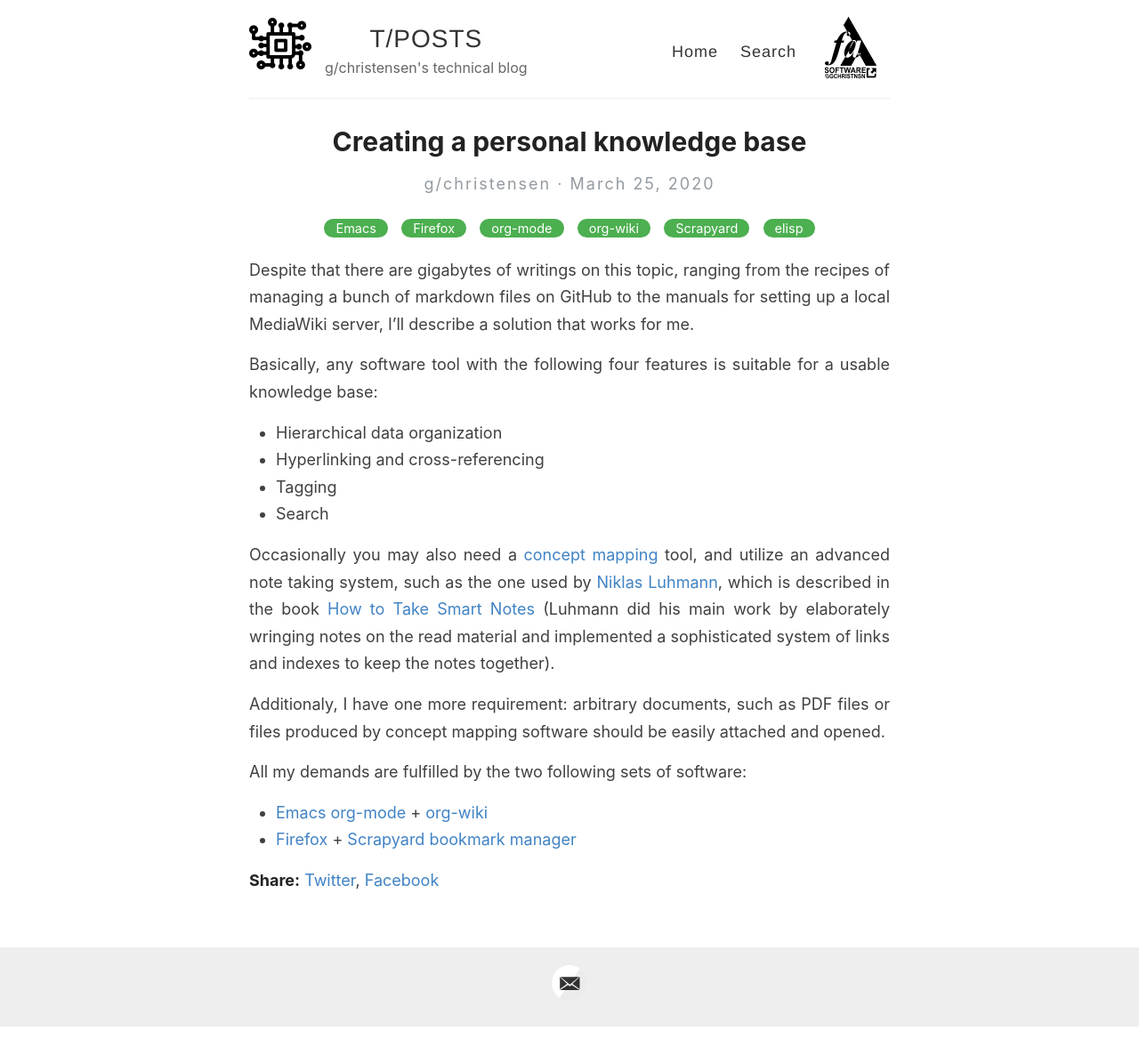
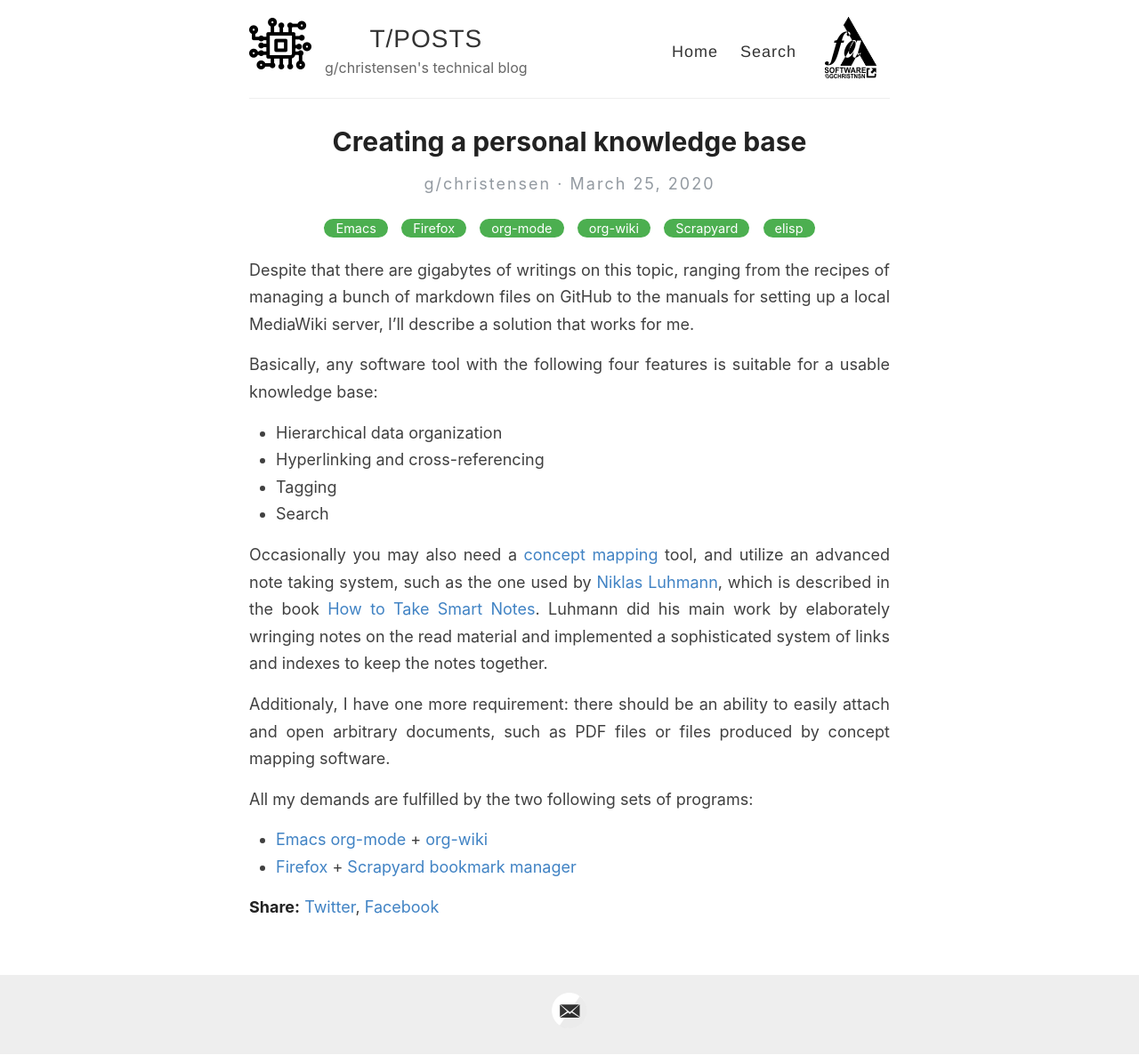
Before and after one commit to GChristensen/posts, a Jekyll site: the page built from _posts/2020-03-25-creating-personal-knowledge-base.md, in a window 1280 px wide. Shown: the whole page at 89% size. Built offline with Jekyll 4.4.1, drawn with Linux system fonts in a browser that asks for light colours; before the commit the page ends 1155 px from its top, so only the background shows below that.

Commit message:
Update 2020-03-25-creating-personal-knowledge-base.md

```diff
--- a/_posts/2020-03-25-creating-personal-knowledge-base.md
+++ b/_posts/2020-03-25-creating-personal-knowledge-base.md
@@ -19,15 +19,15 @@
 
 Occasionally you may also need a [concept mapping](https://en.wikipedia.org/wiki/Concept_map) tool, and utilize an
 advanced note taking system, such as the one used by [Niklas Luhmann](https://en.wikipedia.org/wiki/Niklas_Luhmann),
-which is described in the book [How to Take Smart Notes](https://www.goodreads.com/en/book/show/34507927) (Luhmann did his
+which is described in the book [How to Take Smart Notes](https://www.goodreads.com/en/book/show/34507927). Luhmann did his
 main work by elaborately wringing notes on the read material and implemented
-a sophisticated system of links and indexes to keep the notes together).
+a sophisticated system of links and indexes to keep the notes together.
 
-Additionaly, I have
-one more requirement: arbitrary documents, such as PDF files or files
-produced by concept mapping software should be easily attached and opened.
+Additionaly, I have one more requirement: there should be an ability to
+easily attach and open arbitrary documents, such as PDF files or files
+produced by concept mapping software.
 
-All my demands are fulfilled by the two following sets of software:
+All my demands are fulfilled by the two following sets of programs:
 
 * [Emacs org-mode](https://orgmode.org/) + [org-wiki](https://github.com/caiorss/org-wiki)
-* [Firefox](firefox.com) + [Scrapyard bookmark manager](https://addons.mozilla.org/en-US/firefox/addon/scrapyard/)
+* [Firefox](http://firefox.com) + [Scrapyard bookmark manager](https://addons.mozilla.org/en-US/firefox/addon/scrapyard/)
```
